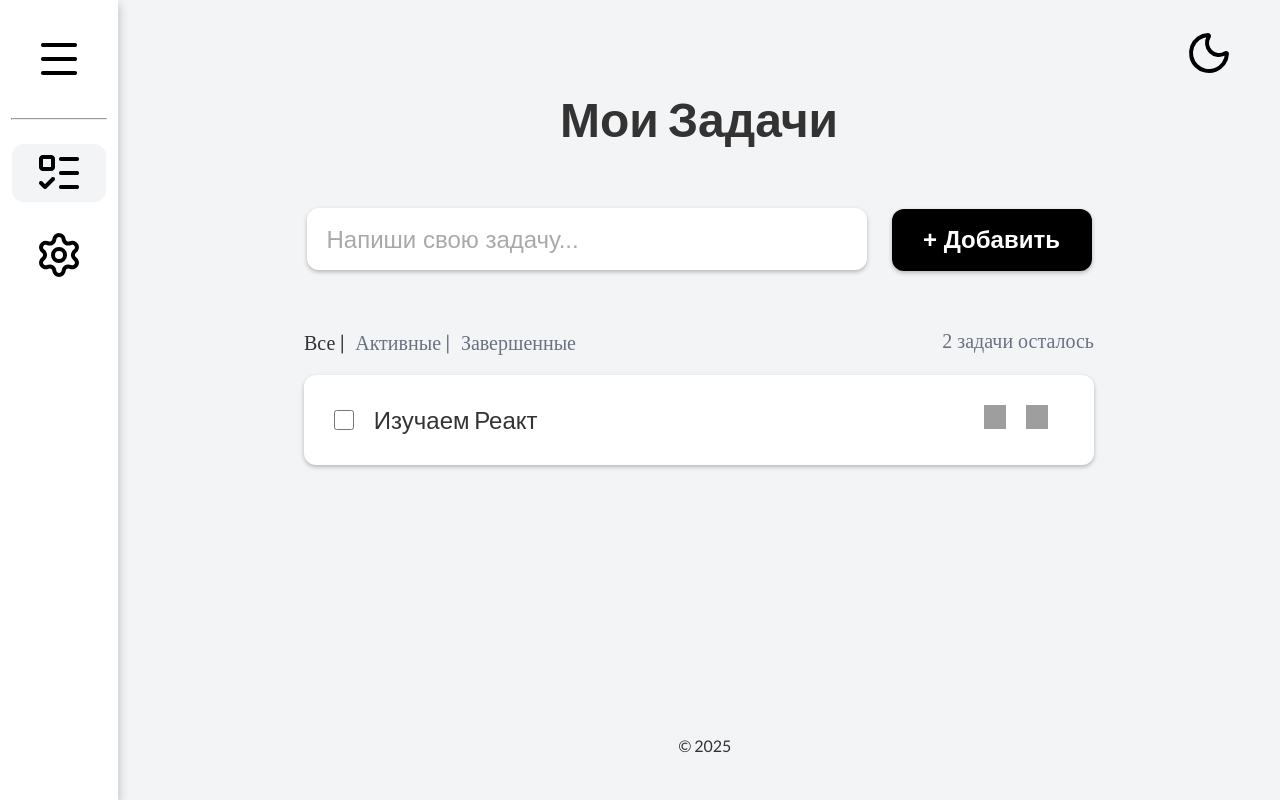
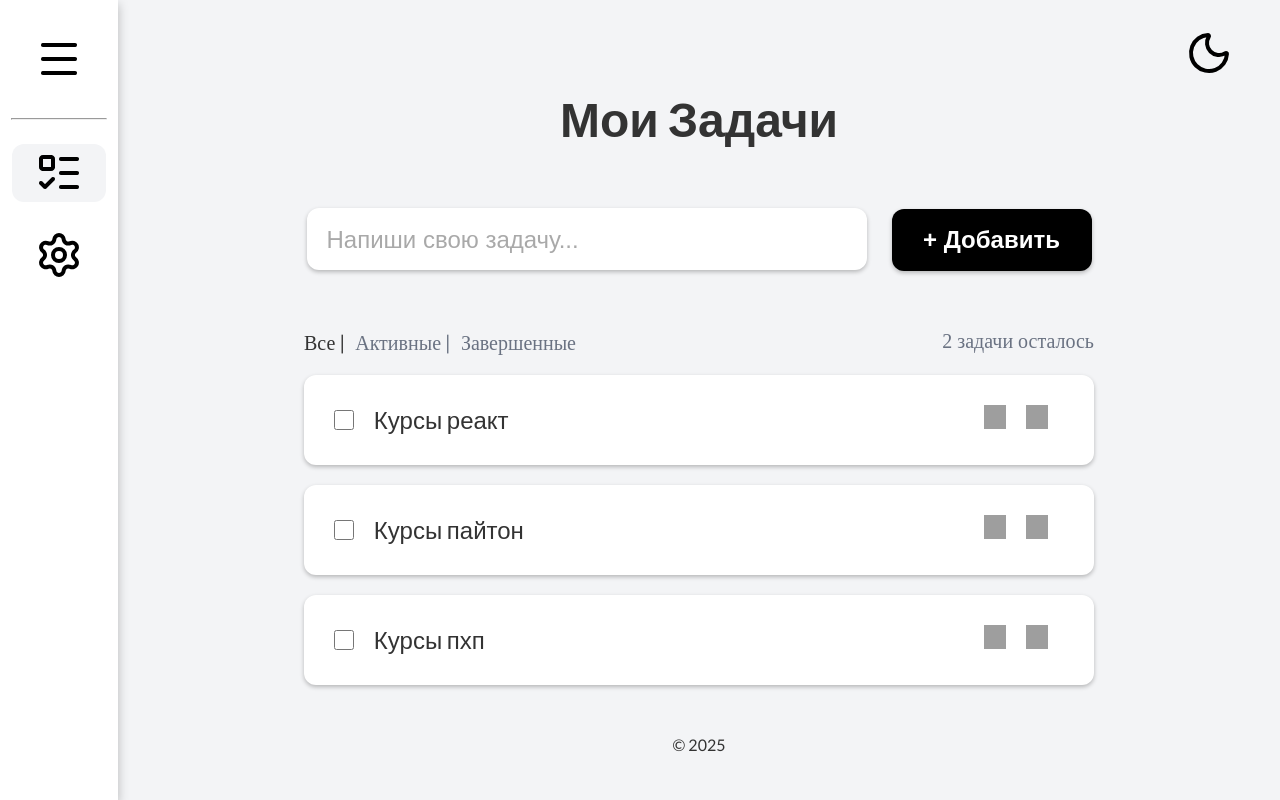
Before and after one commit to lavalon1807/todo-me, a React (Create React App) app: page / in a window 1280 px wide. Built offline with nearby package versions, Linux system fonts and the light colour scheme; grey boxes are pictures that could not be loaded; a web font is replaced by a local one.

Commit message:
добавляет начальный функционал

```diff
--- a/src/App.css
+++ b/src/App.css
@@ -35,6 +35,15 @@ ul {
     font-size: 24px;
     font-weight: 700;
     border: none;
+    cursor: pointer;
+
+    &:hover {
+        background-color: #3d3d3d;
+    }
+
+    &:active {
+        box-shadow: 0px 2px 4px 0px #000000bf;
+    }
 }
 
 .theme::after {
--- a/src/App.js
+++ b/src/App.js
@@ -3,7 +3,7 @@ import "./App.css";
 import Author from "./components/sidebar/Author";
 import Navigations from "./components/sidebar/Navigations";
 import SetTasks from "./components/MainPage/SetTasks";
-import Task from "./components/MainPage/Task";
+import TasksList from "./components/MainPage/TasksList";
 
 function App() {
     return (
@@ -14,7 +14,7 @@ function App() {
             </div>
             <div class="main__page wrapper">
                 <SetTasks />
-                <Task />
+                <TasksList />
             </div>
         </div>
     );
--- a/src/components/MainPage/MainPage.css
+++ b/src/components/MainPage/MainPage.css
@@ -59,14 +59,10 @@
 }
 
 .mp__footer {
-    position: fixed;
-    bottom: 45px;
-    left: 53%;
     width: 100%;
-
-    &.show {
-        left: 67%;
-    }
+    text-align: center;
+    margin-top: 50px;
+    margin-bottom: 30px;
 }
 
 .mp__added-task {
--- a/src/components/MainPage/SetTasks.jsx
+++ b/src/components/MainPage/SetTasks.jsx
@@ -1,7 +1,15 @@
 import "./MainPage.css";
 import imageSelf from "../../images/fs_image.png";
+import {useState} from 'react';
 
 const SetTasks = () => {
+    const [item, setItem] = useState('Курсы реакт');
+
+    const handleClick = () => {
+        setItem(item + 1)
+        console.log(item)
+    }
+
     return (
         <>
             <header className="mp__header theme">
@@ -9,7 +17,7 @@ const SetTasks = () => {
             </header>
             <div className="mp__task">
                 <input className="mp__task_input" type="text" placeholder="Напиши свою задачу..." />
-                <button className="button button-add">+&nbsp;Добавить</button>
+                <button className="button button-add" type="button" onClick={handleClick} >+&nbsp;Добавить</button>
             </div>
 
             <div className="mp__info hidden">
--- a/src/components/MainPage/Task.jsx
+++ b/src/components/MainPage/Task.jsx
@@ -1,19 +1,7 @@
-const Task = () => {
+const Task = (props) => {
+    const {name} = props;
     return (
         <>
-            <div className="mp__added-task">
-                <nav className="added-task__navigation">
-                    <ul className="nav__list">
-                        <li className="nav__item active">Все |</li>
-                        <li className="nav__item">Активные |</li>
-                        <li className="nav__item">Завершенные</li>
-                    </ul>
-                    <div className="added-task__todo">
-                        2&nbsp;задачи осталось
-                    </div>
-                </nav>
-                <div className="added-task__task">
-                    <ul className="task__list">
             <li className="task__item">
                 <input
                     type="checkbox"
@@ -21,7 +9,7 @@ const Task = () => {
                     value="option1"
                     id="check"
                 />
-                            <label for="check">Изучаем Реакт</label>
+                <label for="check">{name}</label>
                 <button
                     className="button__icon pencil"
                     type="button"></button>
@@ -29,12 +17,8 @@ const Task = () => {
                     className="button__icon trash"
                     type="button"></button>
             </li>
-                    </ul>
-                </div>
-            </div>
-            <div className="mp__footer">© 2025</div>
         </>
-    );
-};
+    )
+}
 
 export default Task;
--- /dev/null
+++ b/src/components/MainPage/TasksList.jsx
@@ -0,0 +1,42 @@
+import Task from "./Task";
+
+const TasksList = () => {
+    const taskMessanger = [
+        {
+            id: 1,
+            name: "Курсы реакт"
+        },
+        {
+            id: 2,
+            name: "Курсы пайтон"
+        },
+        {
+            id: 3,
+            name: "Курсы пхп"
+        },
+    ]
+    return (
+        <>
+            <div className="mp__added-task">
+                <nav className="added-task__navigation">
+                    <ul className="nav__list">
+                        <li className="nav__item active">Все |</li>
+                        <li className="nav__item">Активные |</li>
+                        <li className="nav__item">Завершенные</li>
+                    </ul>
+                    <div className="added-task__todo">
+                        2&nbsp;задачи осталось
+                    </div>
+                </nav>
+                <div className="added-task__task">
+                    <ul className="task__list">
+                        {taskMessanger.map((item) => (<Task key={item.id} name={item.name} />))}
+                    </ul>
+                </div>
+            </div>
+            <div className="mp__footer">© 2025</div>
+        </>
+    );
+};
+
+export default TasksList;
```
Lines whose indentation alone changed are shown as unchanged.
